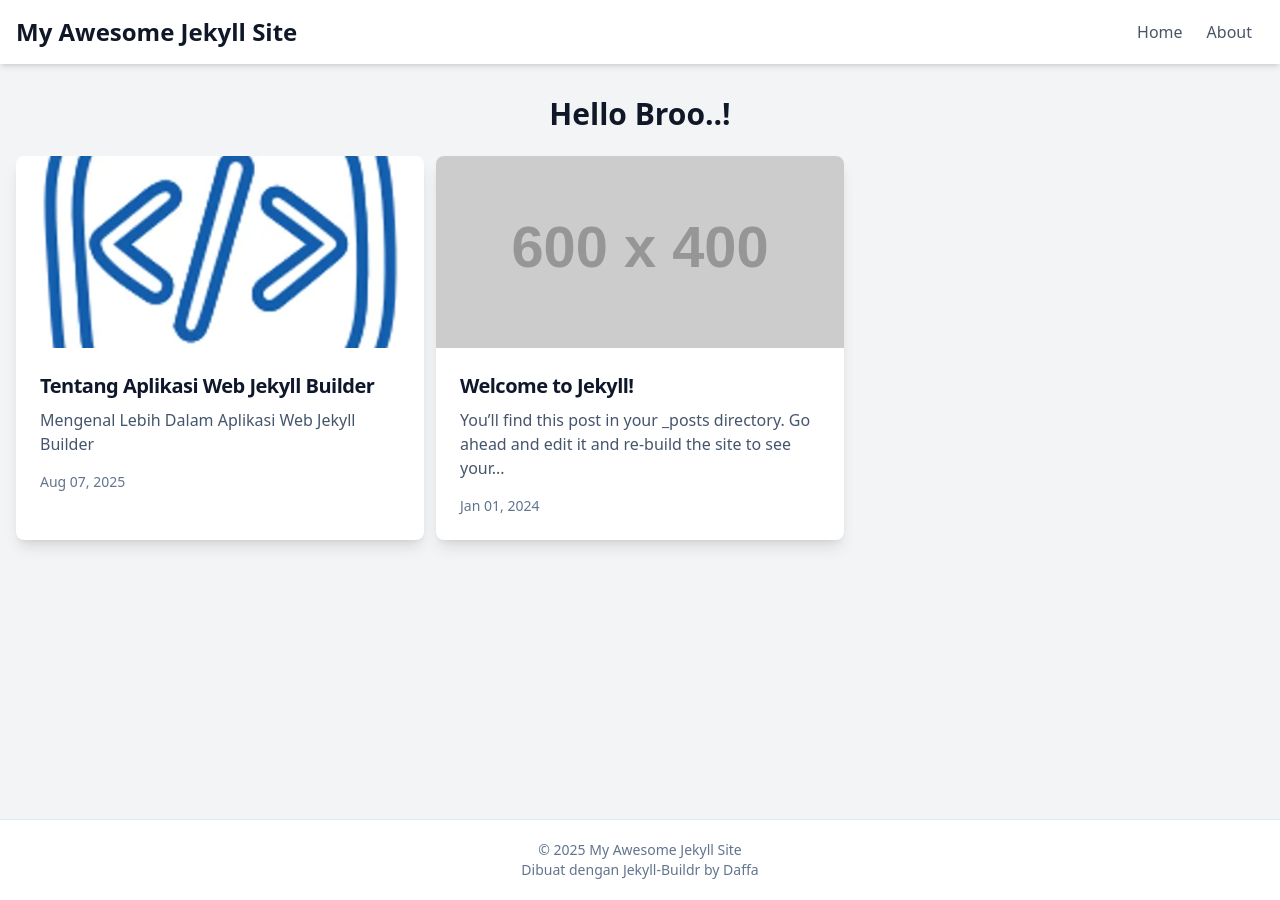
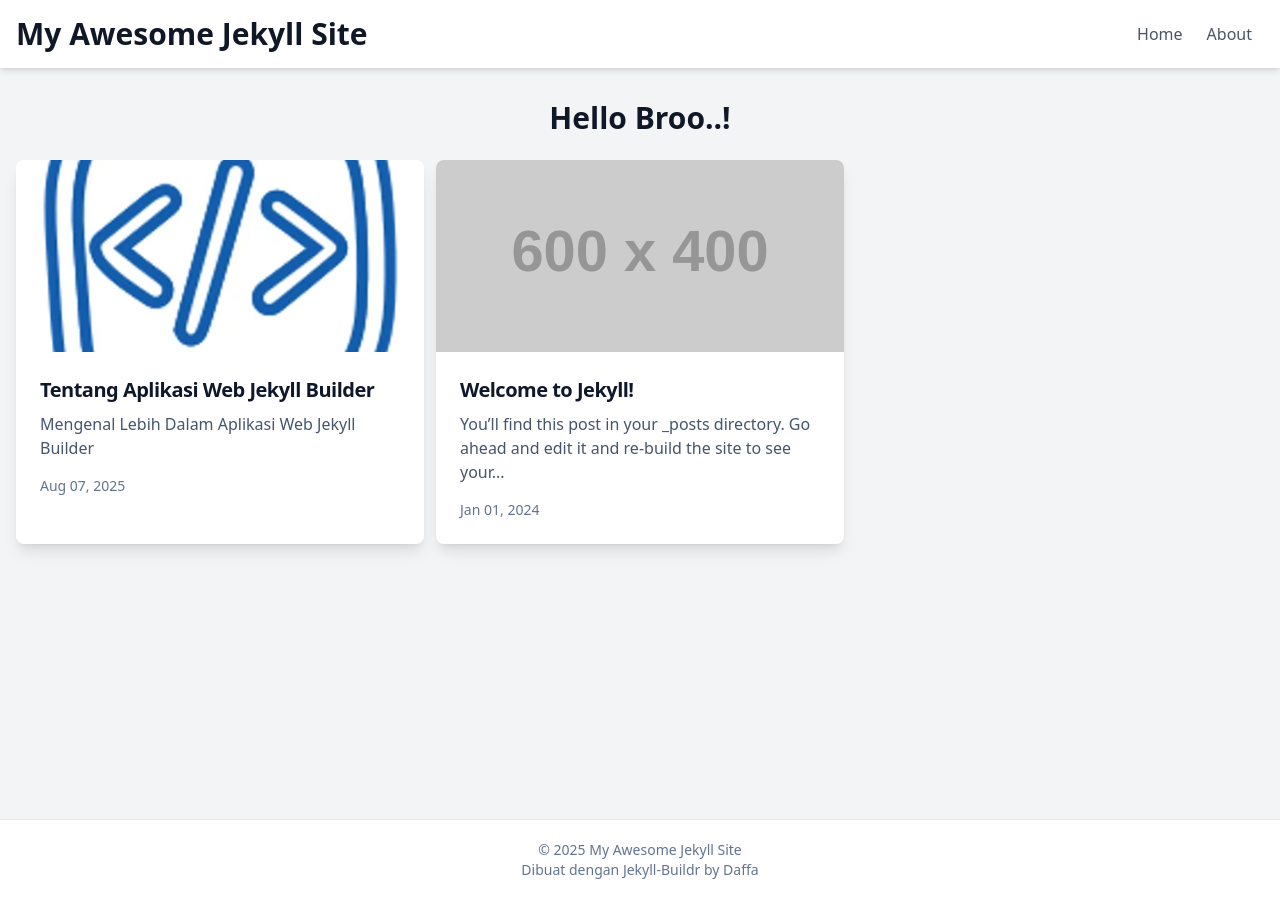
Before and after one commit to daffadevhosting/jekyll-tailwind-boilerplate, a Jekyll site: the page built from index.html, in a window 1280 px wide. Built offline with Jekyll 4.4.1, drawn with Linux system fonts in a browser that asks for light colours.

Commit message:
buildr: update header.html

```diff
--- a/_includes/header.html
+++ b/_includes/header.html
@@ -1,6 +1,6 @@
 <header class="bg-white dark:bg-gray-800 shadow-md py-4">
   <div class="container mx-auto px-4 flex justify-between items-center">
-    <a class="text-2xl font-bold text-gray-900 dark:text-white" href="{{ '/' | relative_url }}">{{ site.title | escape }}</a>
+    <a class="text-3xl font-bold text-gray-900 dark:text-white" href="{{ '/' | relative_url }}">{{ site.title | escape }}</a>
 
     <nav class="site-nav">
       <div class="hidden md:block">
```
